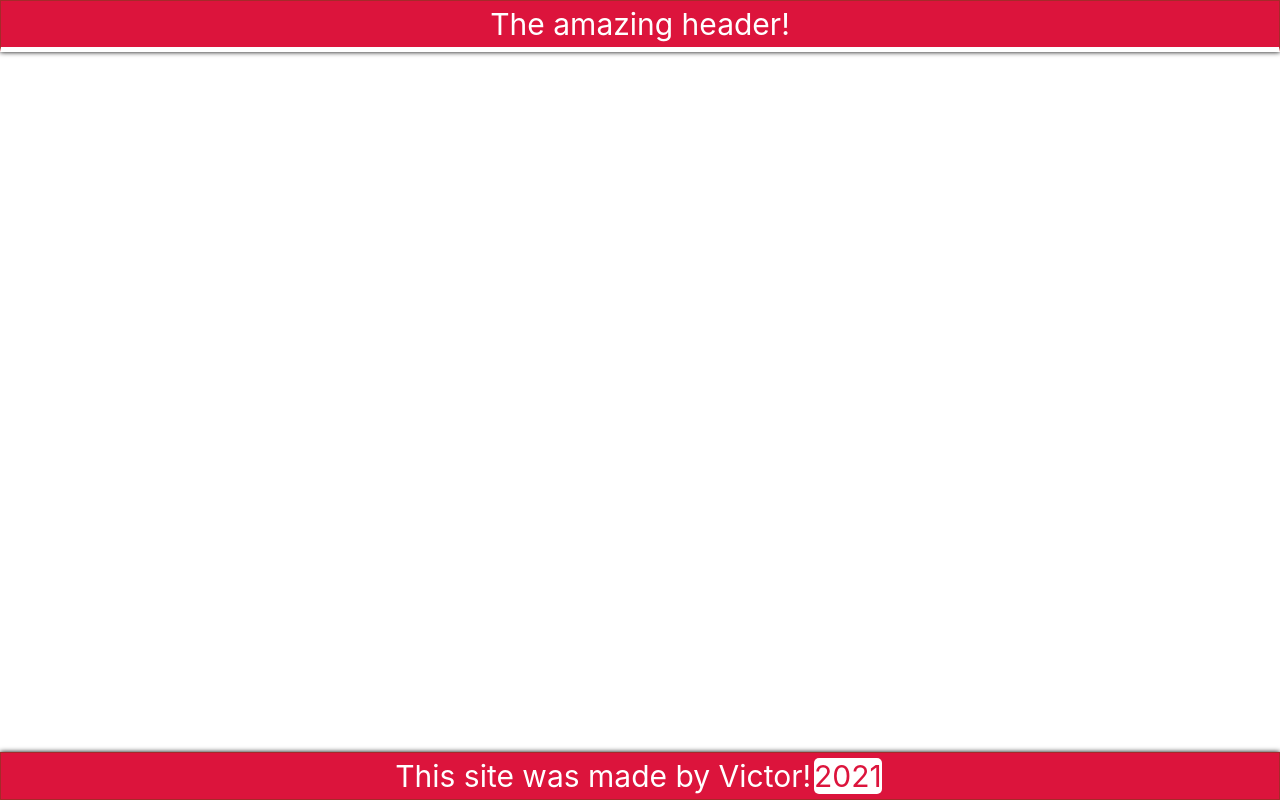
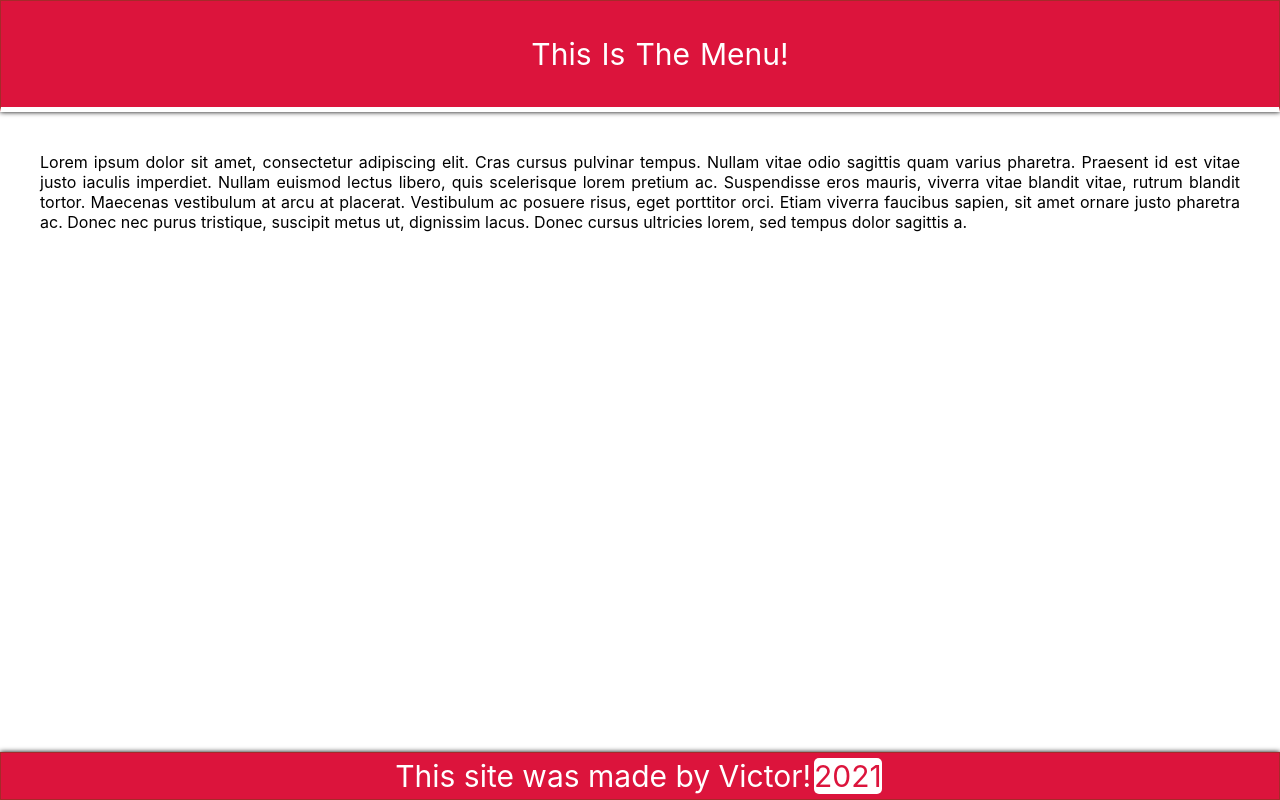
Before and after one commit to VictorAnizar/aprendiendo-react, a React (Create React App) app: page / in a window 1280 px wide. Built offline with nearby package versions, Linux system fonts and the light colour scheme.

Commit message:
agregando pequeños estilos al header

```diff
--- a/src/App.js
+++ b/src/App.js
@@ -3,6 +3,7 @@ import './styles.css';
 
 import Header from './Header';
 import Footer from './Footer';
+import ContentMain from './ContentMain'
 
 
 
@@ -10,7 +11,7 @@ function App() {
   return (
     <div className="layout">
       <Header border={"white"}/>
-      <main className="content"></main>
+      <ContentMain/>
       <Footer year={2021} />
     </div>
   );
--- /dev/null
+++ b/src/ContentMain.js
@@ -0,0 +1,6 @@
+const ContentMain = () => {
+    return <main className="content">
+        <p style={{textAlign: "justify", margin: "40px"}}>Lorem ipsum dolor sit amet, consectetur adipiscing elit. Cras cursus pulvinar tempus. Nullam vitae odio sagittis quam varius pharetra. Praesent id est vitae justo iaculis imperdiet. Nullam euismod lectus libero, quis scelerisque lorem pretium ac. Suspendisse eros mauris, viverra vitae blandit vitae, rutrum blandit tortor. Maecenas vestibulum at arcu at placerat. Vestibulum ac posuere risus, eget porttitor orci. Etiam viverra faucibus sapien, sit amet ornare justo pharetra ac. Donec nec purus tristique, suscipit metus ut, dignissim lacus. Donec cursus ultricies lorem, sed tempus dolor sagittis a.</p>
+    </main>;
+};
+export default ContentMain;
--- a/src/Header.js
+++ b/src/Header.js
@@ -6,7 +6,20 @@ const Header = (props) => (
             borderBottomStyle: "solid",
             borderBottomColor: props.border
         }}>
-        The amazing header!
+        <ul style={
+            {
+                listStyle: "none",
+                gap: "10px",
+                display: "flex",
+                flexDirection: "row",
+                justifyContent: "center",
+                flexWrap: "wrap"
+            }}>
+            <li>This</li>
+            <li>Is</li>
+            <li>The</li>
+            <li>Menu!</li>
+        </ul>
     </header>
 )
 
```
